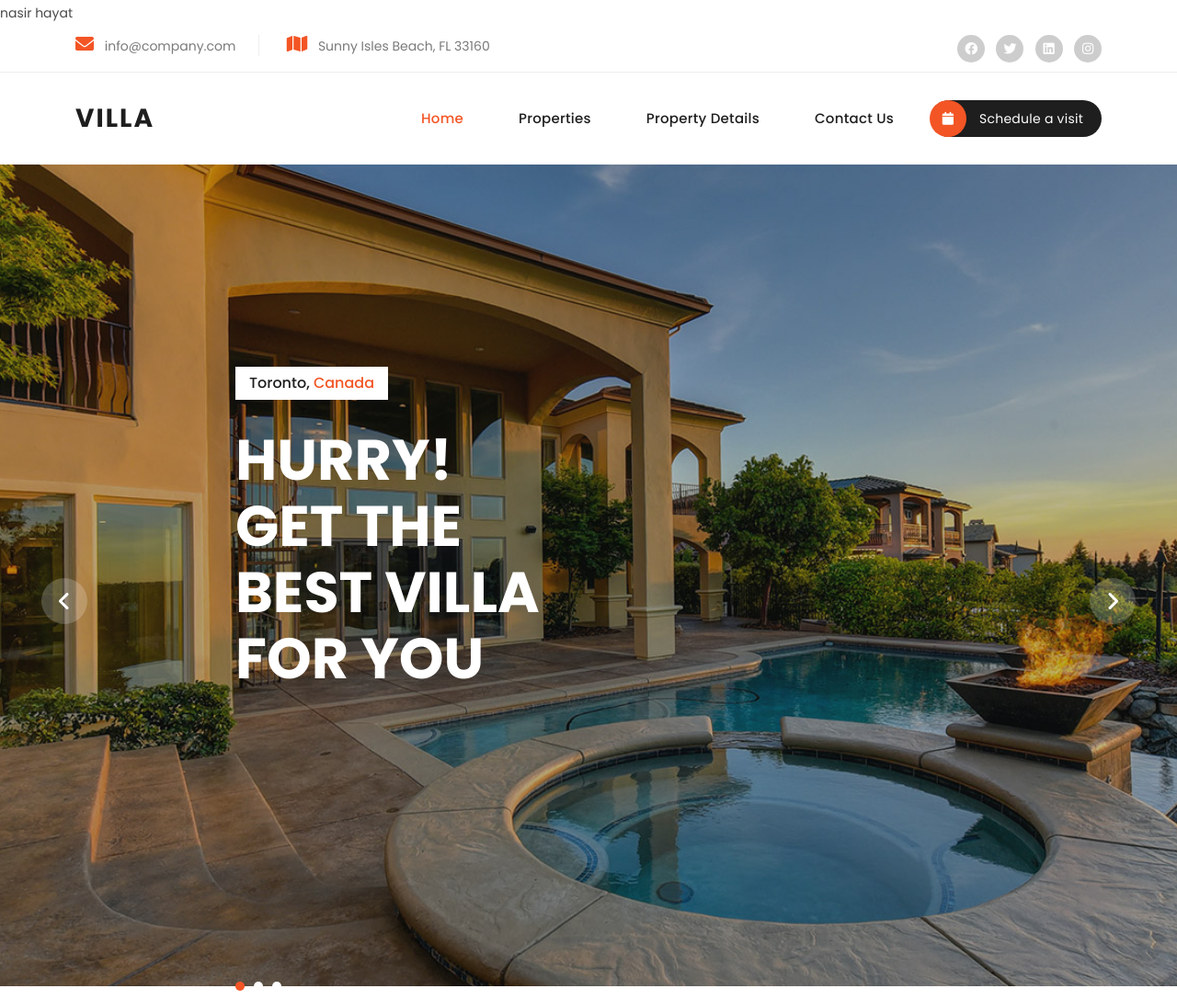
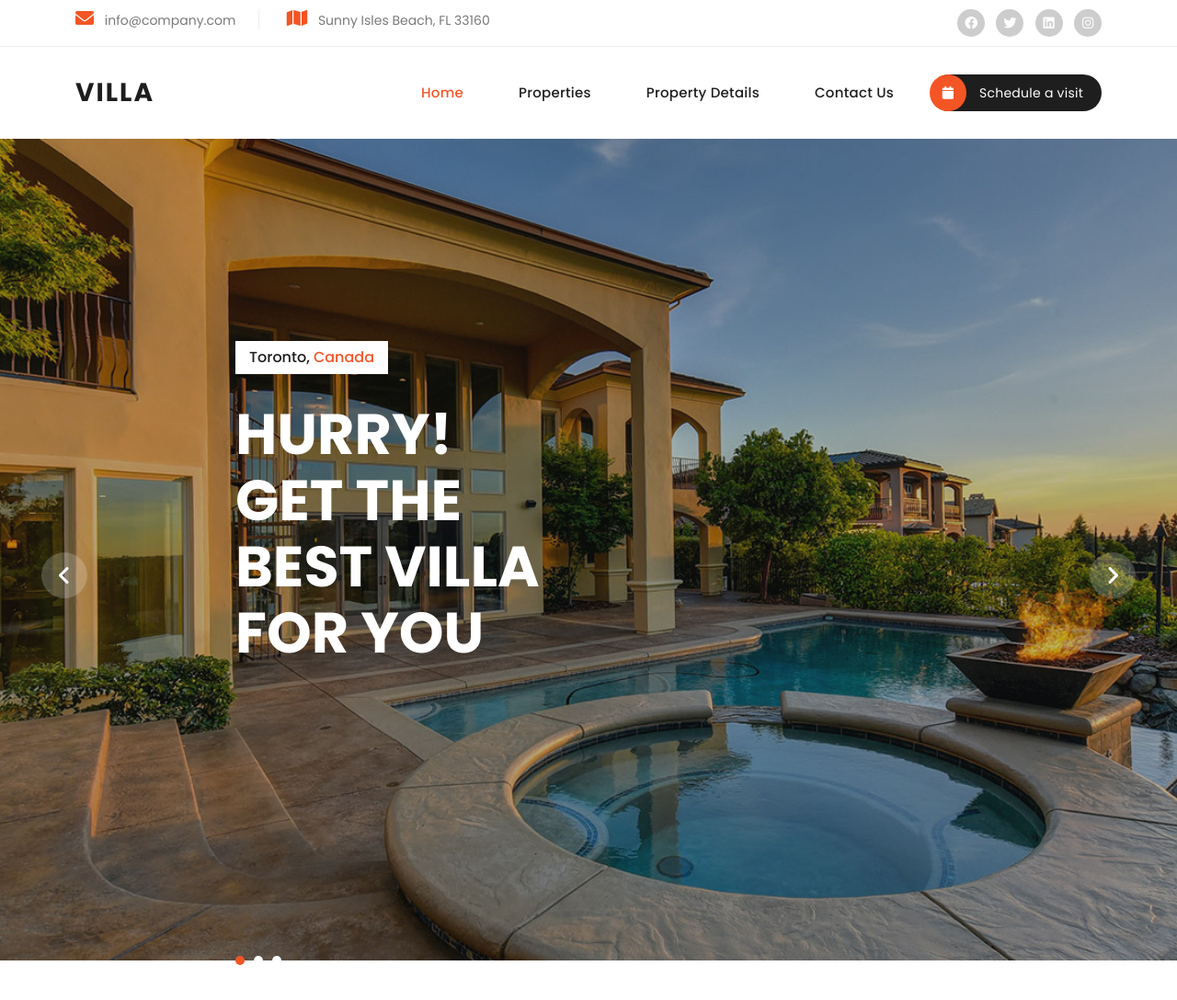
Before and after one commit to hunzai1/Nasirproject, a plain HTML site: page index.html in a window 1280 px wide. Shown: the top 1088 px of the page at 92% size. Drawn offline with nearby package versions, Linux system fonts and the light colour scheme.

Commit message:
Updated homepage design

```diff
--- a/index.html
+++ b/index.html
@@ -29,7 +29,7 @@ https://templatemo.com/tm-591-villa-agency
   </head>
 
 <body>
-  <p> nasir hayat</p>
+
 
   <!-- ***** Preloader Start ***** -->
   <div id="js-preloader" class="js-preloader">
```
